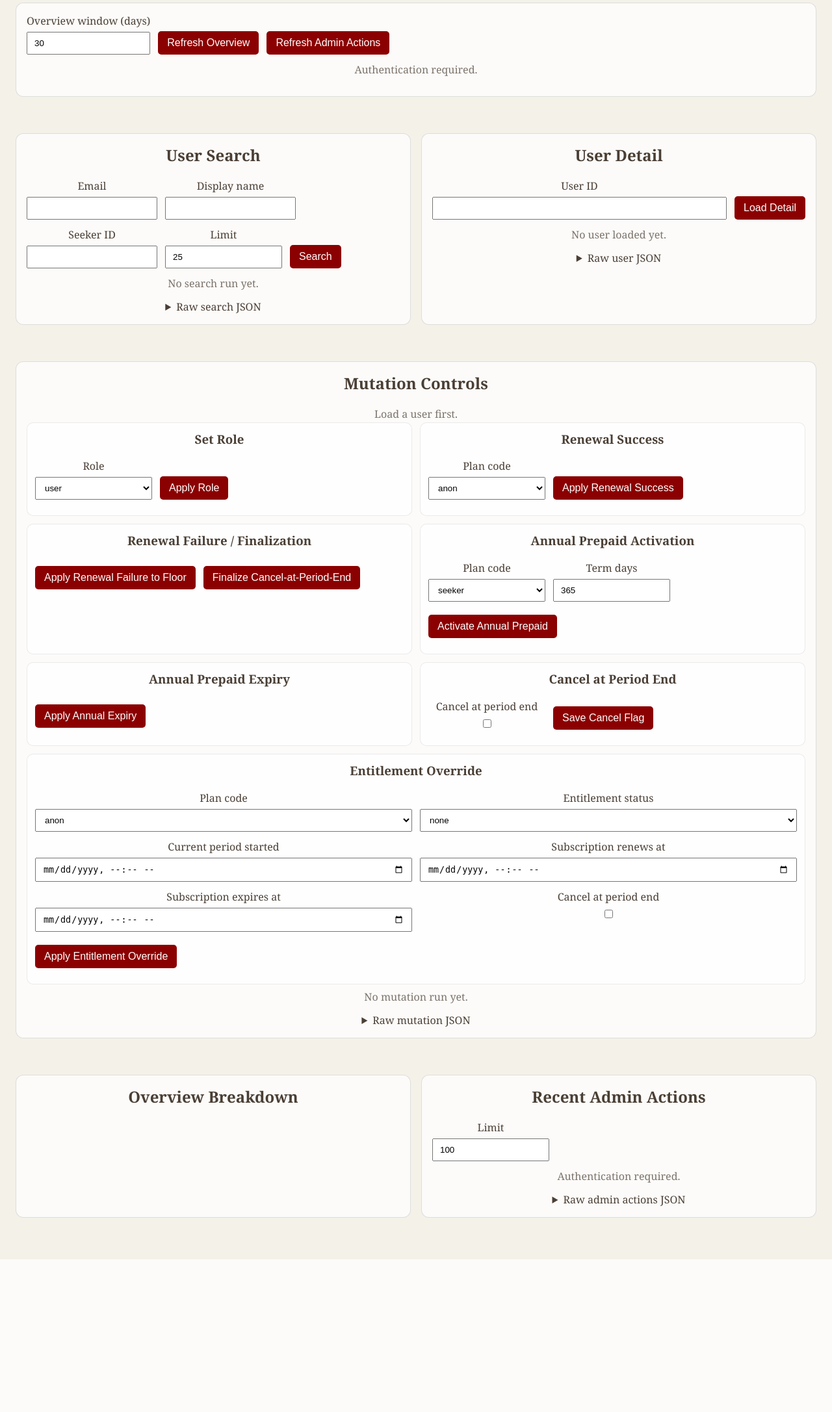
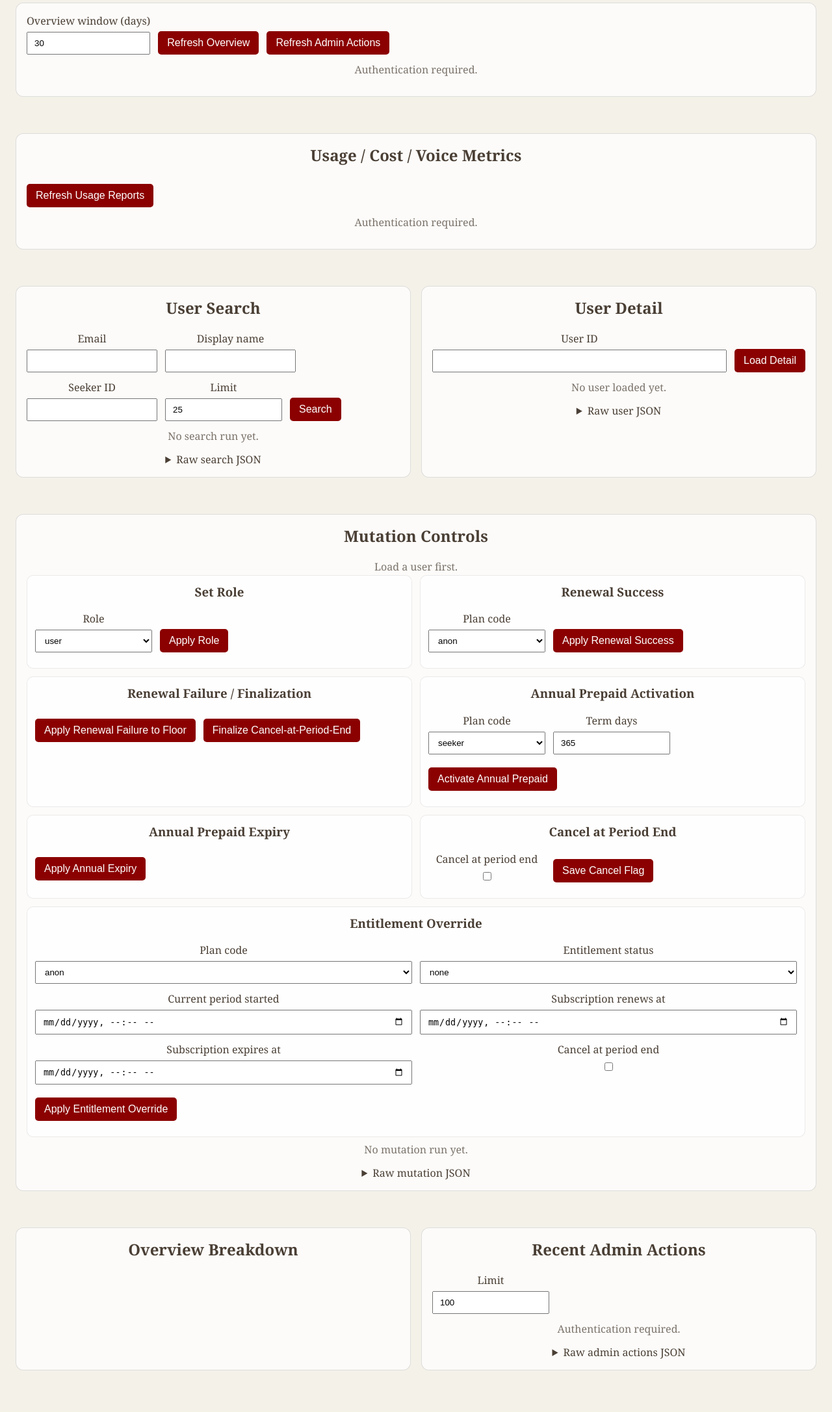
Before and after one commit to God-Incorporated-AI/godincorporated-clean, a FastAPI app: template templates/admin.html in a window 1280 px wide. Shown: the part 230-2403 px from the top of the page at 65% size. Before the commit the page ends 2168 px from the top, so only its background shows below. Run offline with FastAPI, Linux system fonts and the light colour scheme; the template is opened without the code that fills it, so the values that code supplies are empty; some libraries are stand-ins or nearby versions.

Commit message:
Phase 10.6: add admin usage metrics panel

```diff
--- a/static/admin.js
+++ b/static/admin.js
@@ -6,6 +6,11 @@ document.addEventListener("DOMContentLoaded", () => {
   const overviewStatus = document.getElementById("overviewStatus");
   const overviewMetrics = document.getElementById("overviewMetrics");
   const overviewBreakdown = document.getElementById("overviewBreakdown");
+
+  const refreshUsageReportsBtn = document.getElementById("refreshUsageReportsBtn");
+  const usageStatus = document.getElementById("usageStatus");
+  const usageMetrics = document.getElementById("usageMetrics");
+  const usageBreakdown = document.getElementById("usageBreakdown");
 
   const adminSearchForm = document.getElementById("adminSearchForm");
   const searchEmail = document.getElementById("searchEmail");
@@ -84,6 +89,28 @@ document.addEventListener("DOMContentLoaded", () => {
         <div class="${mono ? "mono" : ""}">${escapeHtml(value ?? "—")}</div>
       </div>
     `;
+  }
+
+
+  function formatNumber(value) {
+    if (value === null || value === undefined || value === "") return "0";
+    const number = Number(value);
+    if (Number.isNaN(number)) return String(value);
+    return number.toLocaleString();
+  }
+
+  function formatMs(value) {
+    if (value === null || value === undefined || value === "") return "—";
+    const number = Number(value);
+    if (Number.isNaN(number)) return String(value);
+    return (number / 1000).toFixed(2) + "s";
+  }
+
+  function formatMoney(value) {
+    if (value === null || value === undefined || value === "") return "$0.00";
+    const number = Number(value);
+    if (Number.isNaN(number)) return String(value);
+    return "$" + number.toFixed(4);
   }
 
   function renderSummaryCard(title, items) {
@@ -219,6 +246,95 @@ document.addEventListener("DOMContentLoaded", () => {
     overviewStatus.textContent = `Overview loaded for the last ${data.report.window_days} day(s).`;
     renderOverview(data.report);
   }
+
+  function renderUsageList(rows, labelFn, valueFn) {
+    return (rows || []).map(row => renderKV(labelFn(row), valueFn(row)));
+  }
+
+  function renderUsageReport(report) {
+    if (!usageMetrics || !usageBreakdown) return;
+
+    const oracleSummary = report?.oracle?.summary || {};
+    const voiceSummary = report?.voice?.summary || {};
+
+    usageMetrics.innerHTML = [
+      renderMetricCard("Oracle events", formatNumber(oracleSummary.total_events ?? 0)),
+      renderMetricCard("Text asks", formatNumber(oracleSummary.text_events ?? 0)),
+      renderMetricCard("Voice asks", formatNumber(oracleSummary.voice_events ?? 0)),
+      renderMetricCard("Total tokens", formatNumber(oracleSummary.total_tokens ?? 0)),
+      renderMetricCard("Avg Oracle time", formatMs(oracleSummary.avg_total_ms)),
+      renderMetricCard("Voice stage events", formatNumber(voiceSummary.total_events ?? 0)),
+      renderMetricCard("Avg transcription", formatMs(voiceSummary.avg_transcribe_ms)),
+      renderMetricCard("Avg TTS", formatMs(voiceSummary.avg_tts_ms)),
+      renderMetricCard("Est. cost", formatMoney(oracleSummary.estimated_cost_usd ?? 0))
+    ].join("");
+
+    const byInputMode = renderUsageList(
+      report?.oracle?.by_input_mode || [],
+      row => `${row.input_mode || "unknown"} (${row.total_events || 0})`,
+      row => `${formatNumber(row.total_tokens || 0)} tokens · avg ${formatMs(row.avg_total_ms)}`
+    );
+
+    const byDeity = renderUsageList(
+      report?.oracle?.by_deity || [],
+      row => `${row.deity || "unknown"} (${row.total_events || 0})`,
+      row => `${formatNumber(row.total_tokens || 0)} tokens · avg ${formatMs(row.avg_total_ms)}`
+    );
+
+    const byProviderModel = renderUsageList(
+      report?.oracle?.by_provider_model || [],
+      row => `${row.provider || "unknown"} / ${row.model || "unknown"}`,
+      row => `${row.total_events || 0} event(s) · ${formatNumber(row.total_tokens || 0)} tokens · avg ${formatMs(row.avg_total_ms)}`
+    );
+
+    const voiceByStage = renderUsageList(
+      report?.voice?.by_stage_status || [],
+      row => `${row.stage || "unknown"} / ${row.status || "unknown"}`,
+      row => `${row.total_events || 0} event(s) · transcribe ${formatMs(row.avg_transcribe_ms)} · tts ${formatMs(row.avg_tts_ms)} · total ${formatMs(row.avg_total_ms)}`
+    );
+
+    const slowestOracle = renderUsageList(
+      report?.oracle?.slowest_events || [],
+      row => `${row.created_at || "unknown"} · ${row.deity || "unknown"} · ${row.input_mode || "unknown"}`,
+      row => `${formatNumber(row.total_tokens || 0)} tokens · ${formatMs(row.total_ms)} · ${row.provider || "unknown"}/${row.model || "unknown"}`
+    );
+
+    const slowestVoice = renderUsageList(
+      report?.voice?.slowest_events || [],
+      row => `${row.created_at || "unknown"} · ${row.stage || "unknown"} · ${row.status || "unknown"}`,
+      row => `total ${formatMs(row.total_ms)} · transcribe ${formatMs(row.transcribe_ms)} · tts ${formatMs(row.tts_ms)}`
+    );
+
+    usageBreakdown.innerHTML = [
+      renderSummaryCard("Oracle by Input Mode", byInputMode),
+      renderSummaryCard("Oracle by Deity", byDeity),
+      renderSummaryCard("Oracle by Provider / Model", byProviderModel),
+      renderSummaryCard("Voice by Stage / Status", voiceByStage),
+      renderSummaryCard("Slowest Oracle Events", slowestOracle),
+      renderSummaryCard("Slowest Voice Events", slowestVoice)
+    ].join("");
+  }
+
+  async function loadUsageReport() {
+    if (!usageStatus) return;
+
+    usageStatus.textContent = "Loading usage reports...";
+    const days = Number(overviewDays.value || 30);
+
+    const { response, data } = await getJson(`/admin/reports/usage-summary?days=${encodeURIComponent(days)}`);
+
+    if (!response.ok) {
+      usageStatus.textContent = data.error || "Failed to load usage reports.";
+      if (usageMetrics) usageMetrics.innerHTML = "";
+      if (usageBreakdown) usageBreakdown.innerHTML = "";
+      return;
+    }
+
+    usageStatus.textContent = `Usage reports loaded for the last ${data.report.window_days} day(s).`;
+    renderUsageReport(data.report);
+  }
+
+
 
   function renderSearchResults(results) {
     if (!results.length) {
@@ -505,6 +621,12 @@ document.addEventListener("DOMContentLoaded", () => {
     await loadOverview();
   });
 
+  if (refreshUsageReportsBtn) {
+    refreshUsageReportsBtn.addEventListener("click", async () => {
+      await loadUsageReport();
+    });
+  }
+
   refreshAdminActionsBtn.addEventListener("click", async () => {
     await loadAdminActions();
   });
@@ -610,6 +732,7 @@ document.addEventListener("DOMContentLoaded", () => {
 
   fetchAdminMe();
   loadOverview();
+  loadUsageReport();
   loadAdminActions();
   clearMutationStatus();
 });
--- a/templates/admin.html
+++ b/templates/admin.html
@@ -30,6 +30,16 @@
         </div>
         <div id="overviewStatus" class="status-line muted">Loading overview...</div>
         <div class="metric-grid" id="overviewMetrics"></div>
+      </section>
+
+      <section class="admin-panel span-12">
+        <h2>Usage / Cost / Voice Metrics</h2>
+        <div class="control-row">
+          <button type="button" id="refreshUsageReportsBtn">Refresh Usage Reports</button>
+        </div>
+        <div id="usageStatus" class="status-line muted">Loading usage reports...</div>
+        <div class="metric-grid" id="usageMetrics"></div>
+        <div id="usageBreakdown" class="summary-list"></div>
       </section>
 
       <section class="admin-panel span-6">
```
